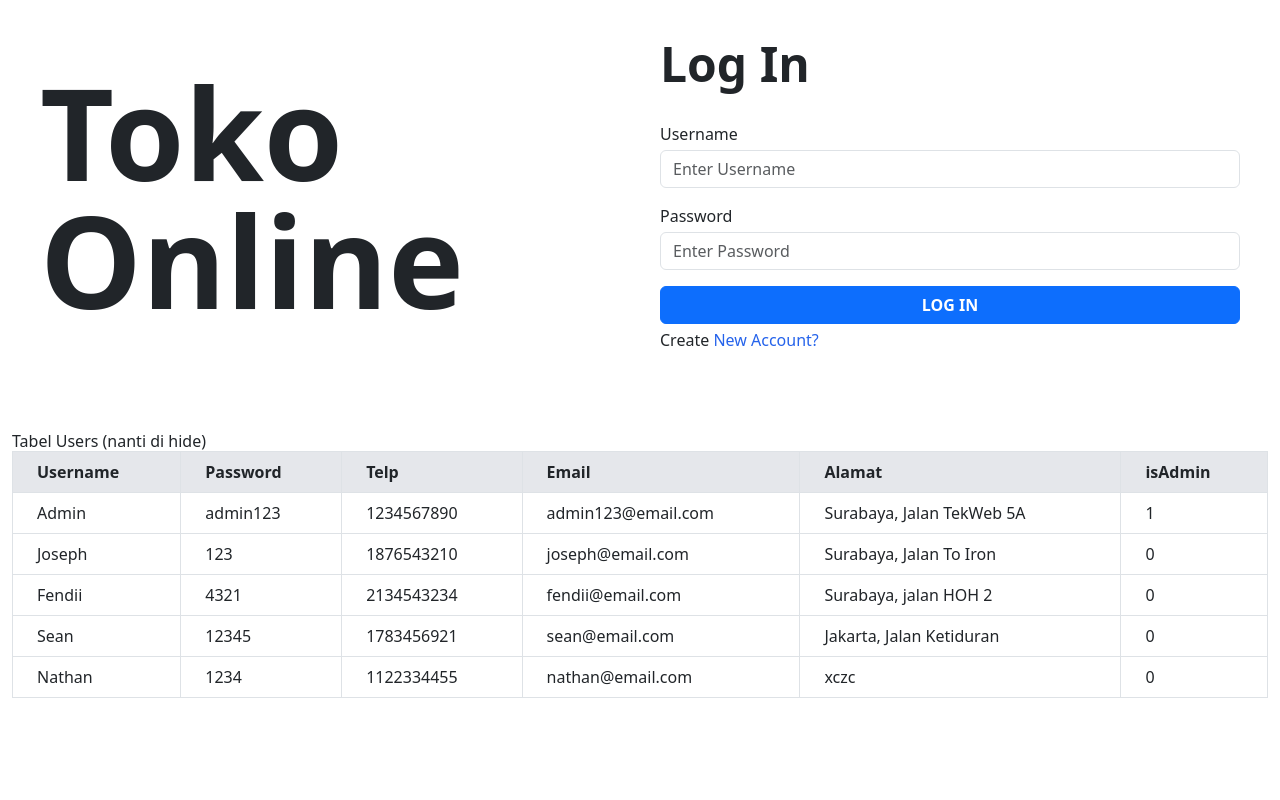
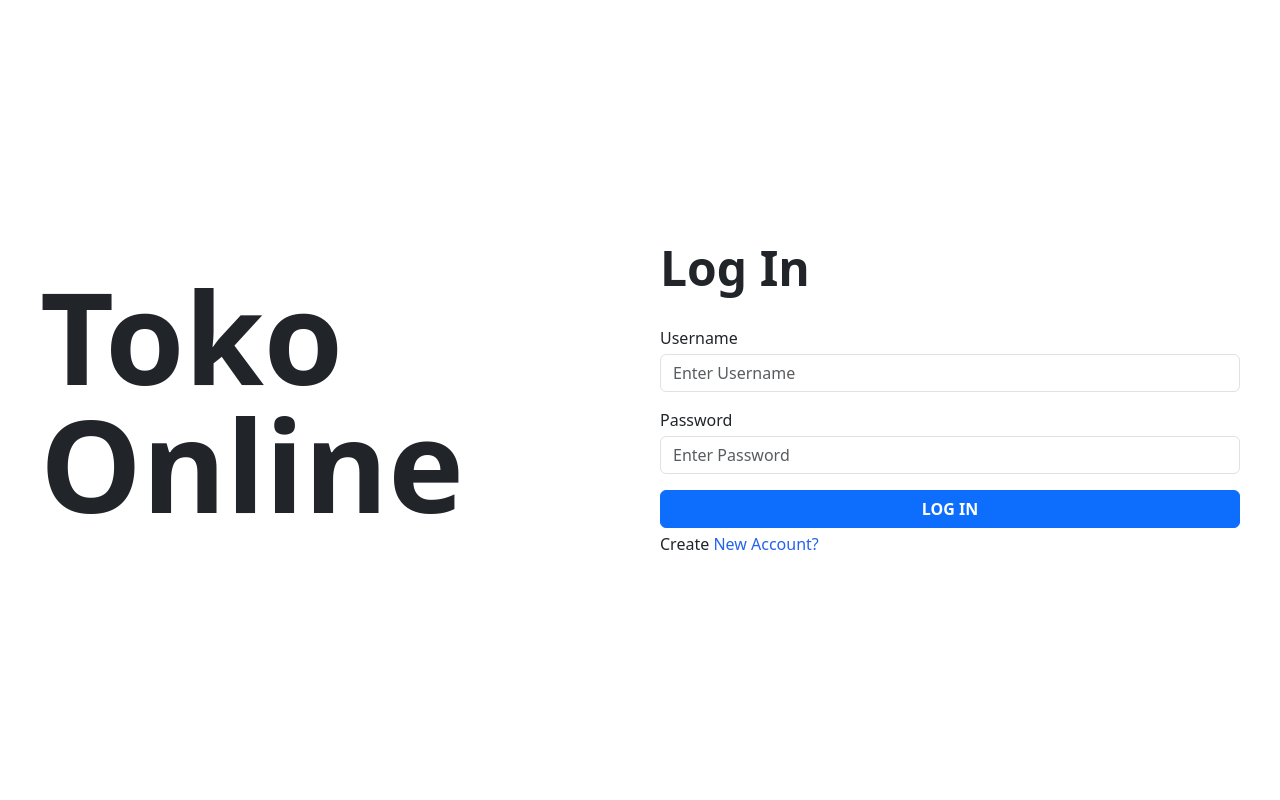
Before and after one commit to Furozu/Project-Toko-Online, a PHP site: page /login.php in a window 1280 px wide. Run offline with PHP 8.4, Linux system fonts and the light colour scheme; data comes from the database, SQL or seed files in the repository; some libraries are stand-ins or nearby versions.

Commit message:
login ui center fix

```diff
--- a/login.php
+++ b/login.php
@@ -71,7 +71,7 @@ if ($_SERVER['REQUEST_METHOD'] == 'POST' && isset($_POST['newUsername']) && isse
 }
 ?>
 
-<body>
+<body class="h-screen flex items-center justify-center">
     <section class="p-10 grid grid-cols-2 gap-10 place-items-center">
         <div>
             <p class="text-9xl font-bold">Toko Online</p>
@@ -154,7 +154,7 @@ if ($_SERVER['REQUEST_METHOD'] == 'POST' && isset($_POST['newUsername']) && isse
     </section>
 
     <!-- Tabel Users -->
-    <section class="container mx-auto my-10">
+    <section class="container mx-auto my-10" hidden>
         <h1>Tabel Users (nanti di hide)</h1>
         <?php
         echo '<table class="table-auto w-full border-collapse border border-gray-300">';
```
